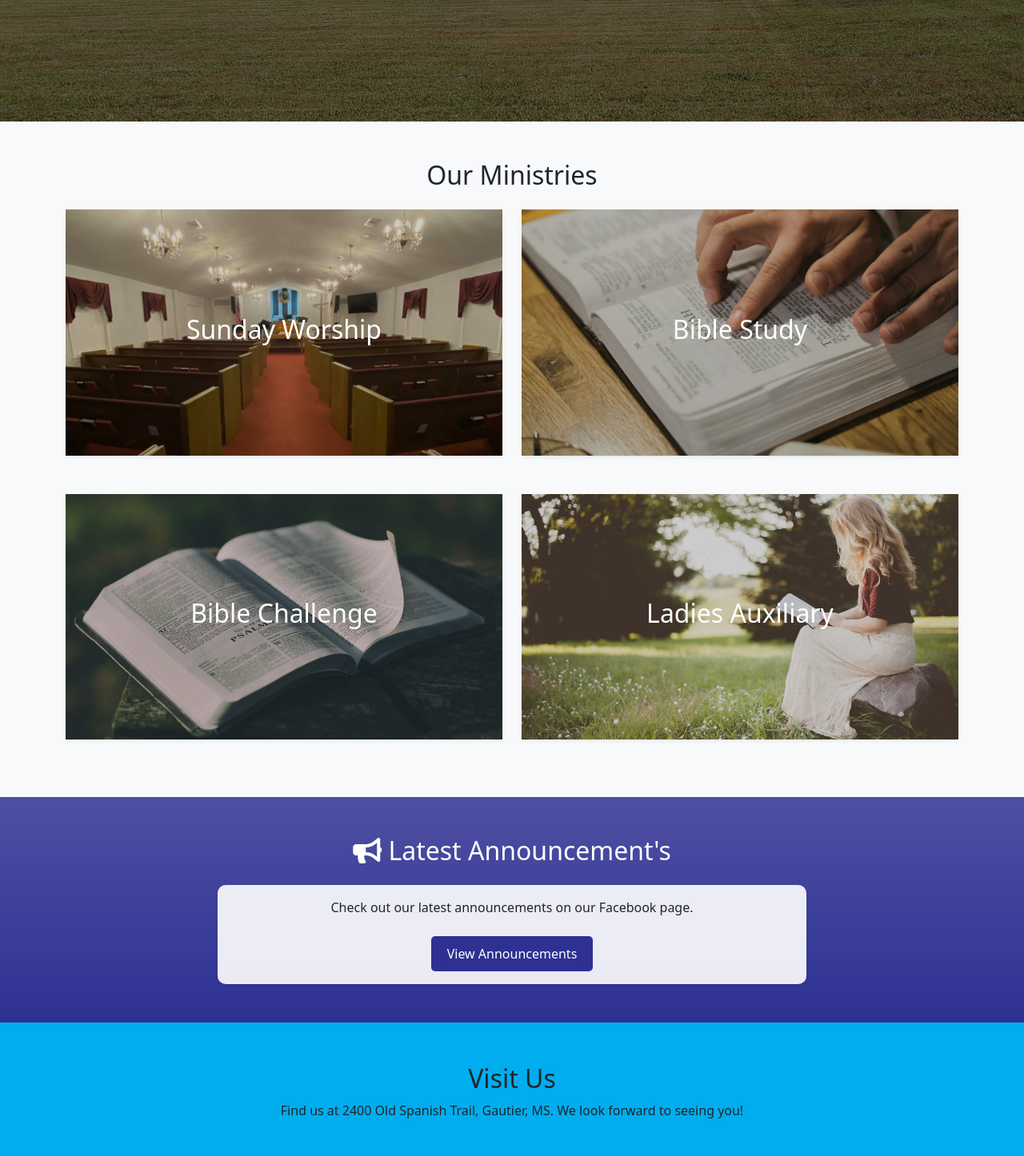
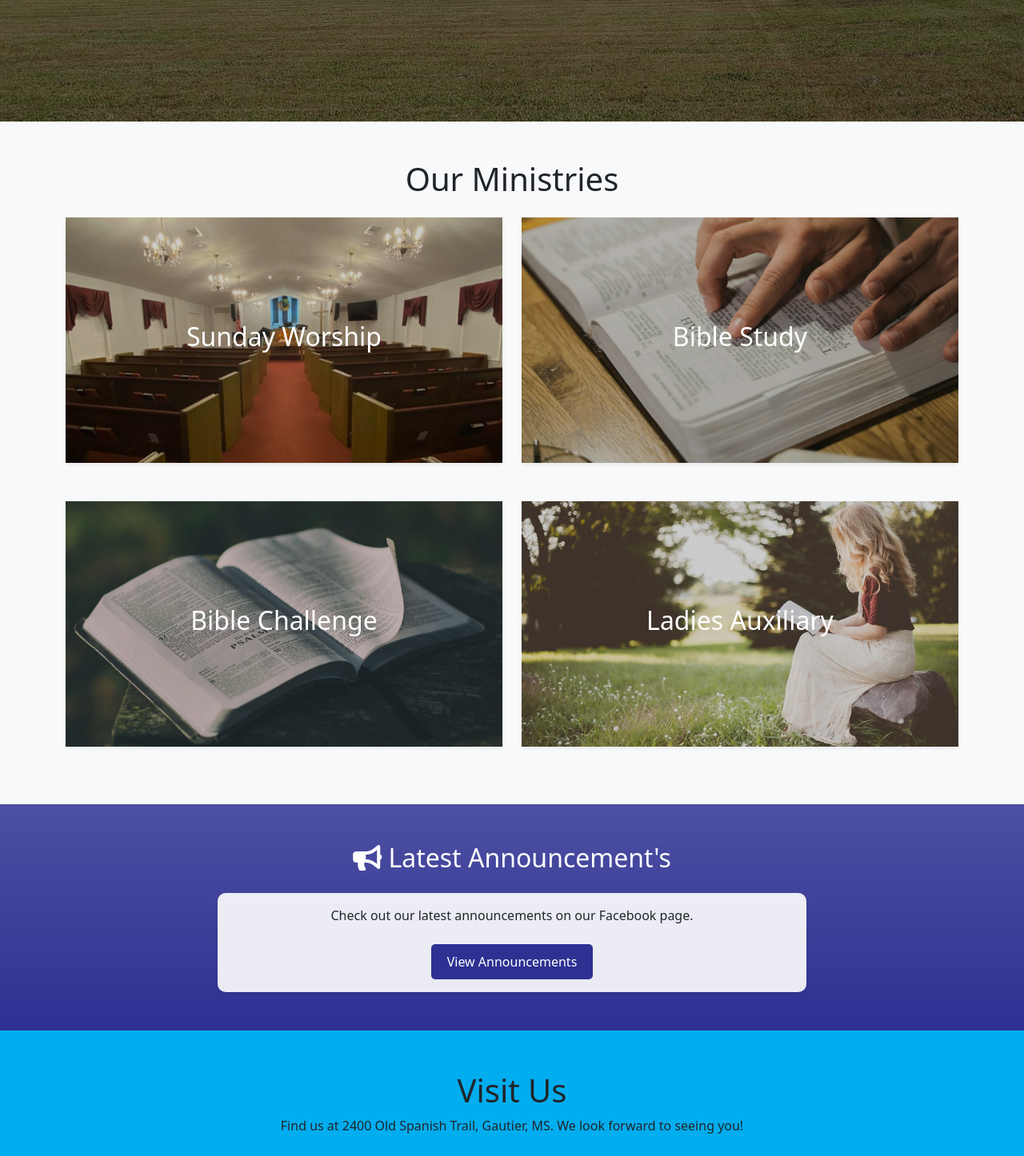
Before and after one commit to mhays24/spanish_trail-live, a Django app: page / in a window 1280 px wide. Shown: the part 738-2184 px from the top of the page at 80% size. Run offline with Django 5.2, Linux system fonts and the light colour scheme; some libraries are stand-ins or nearby versions.

Commit message:
Made headers bigger

```diff
--- a/app/templates/base.html
+++ b/app/templates/base.html
@@ -79,7 +79,7 @@
                     <p class="fs-6 mb-1">Sunday Evening Service: 5:30 PM</p>
                     <p class="fs-6 mb-1">Wednesday Bible Study: 6:00 PM</p>
                     <a href="https://maps.google.com/maps/dir//2400+Old+Spanish+Trail+Gautier,+MS+39553/@30.3890015,-88.6488214,16z/data=!4m5!4m4!1m0!1m2!1m1!1s0x889bf1c9509a91df:0x37d2a692883f2ddb"
-                        class="text-white text-decoration-none fs-6 footer-link">Get Directions</a>
+                        class="text-white text-decoration-none fs-6 footer-link" target="_blank">Get Directions</a>
                 </div>
                 <div class="col-12 col-md-3 mb-4">
                     <h6 class="fw-bold text-uppercase fs-5">Quick Links</h6>
--- a/app/templates/index.html
+++ b/app/templates/index.html
@@ -23,7 +23,7 @@
     <!-- Services Section -->
     <section id="services" class="services py-5 bg-light">
         <div class="container text-center">
-            <h2>Our Ministries</h2>
+            <h1>Our Ministries</h1>
             <div class="row mt-4">
                 <div class="col-md-6 mb-4">
                     <div class="card shadow-sm h-100 position-relative card-small">
@@ -93,7 +93,7 @@
     <!-- Map Section -->
     <section class="map" id="map">
         <div class="container text-center">
-            <h2>Visit Us</h2>
+            <h1>Visit Us</h1>
             <p>Find us at 2400 Old Spanish Trail, Gautier, MS. We look forward to seeing you!</p>
             <div class="mt-5">
                 <div class="d-flex justify-content-center">
```
